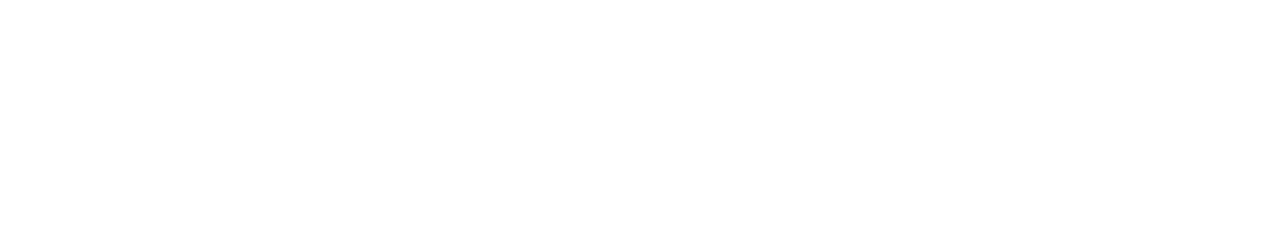
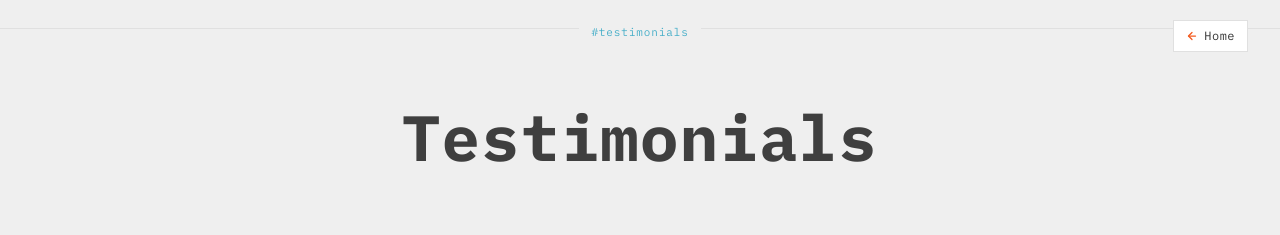
Before and after one commit to siempreotto/v0-otto-salvador-personal-site, a Next.js app: page /testimonials in a window 1280 px wide. Before the commit this address had no page. Shown: the top 235 px of the page. Built offline with nearby package versions, Linux system fonts and the light colour scheme.

Commit message:
feat: move testimonials to dedicated subpage\n\nUpdate main page to link to '/testimonials' and remove section.

```diff
--- a/app/page.tsx
+++ b/app/page.tsx
@@ -1,6 +1,5 @@
 import { LinkButton } from "@/components/link-button"
 import { ProfileSection } from "@/components/profile-section"
-import { TestimonialsSection } from "@/components/testimonials-section"
 import { TrackRecordSection } from "@/components/track-record-section"
 import {
   User,
@@ -23,7 +22,7 @@ import {
 const buttonRows = [
   [
     { label: "About", icon: User, href: "/about" },
-    { label: "Testimonials", icon: MessageSquare, href: "#testimonials" },
+    { label: "Testimonials", icon: MessageSquare, href: "/testimonials" },
     { label: "My track record", icon: Award, href: "#track-record" },
   ],
   [
@@ -108,14 +107,6 @@ export default function HomePage() {
         <hr className="border-border" />
       </div>
 
-      {/* Testimonials Section */}
-      <TestimonialsSection />
-
-      {/* Divider */}
-      <div className="mx-auto max-w-[1120px] px-5 md:px-8 lg:px-10">
-        <hr className="border-border" />
-      </div>
-
       {/* Track Record Section */}
       <TrackRecordSection />
     </main>
--- a/components/testimonials-section.tsx
+++ b/app/testimonials/page.tsx
@@ -1,6 +1,8 @@
 "use client"
 
+import Link from "next/link"
 import Image from "next/image"
+import { ArrowLeft } from "lucide-react"
 
 interface Testimonial {
   name: string
@@ -101,13 +103,36 @@ function TestimonialCard({ testimonial }: { testimonial: Testimonial }) {
   )
 }
 
-export function TestimonialsSection() {
+export default function TestimonialsPage() {
   return (
-    <section id="testimonials" className="py-16 lg:py-24">
-      <div className="mx-auto max-w-[1120px] px-5 md:px-8 lg:px-10">
-        <h2 className="font-mono font-bold text-foreground text-[clamp(34px,4vw,48px)] text-center mb-12 lg:mb-16 tracking-wide">
+    <main className="min-h-screen bg-background font-mono">
+      {/* Top guide line with label */}
+      <div className="relative w-full pt-6 pb-4">
+        <div className="absolute top-1/2 left-0 right-0 h-px bg-border" />
+        <div className="relative flex justify-center">
+          <span className="bg-background px-3 text-[11px] tracking-[0.08em] text-cyan-600/70">
+            #testimonials
+          </span>
+        </div>
+      </div>
+
+      {/* Home button - top right */}
+      <div className="absolute top-5 right-5 md:right-8">
+        <Link
+          href="/"
+          className="inline-flex items-center gap-1.5 bg-white hover:bg-gray-50 border border-border px-3 py-1.5 text-[12px] tracking-[0.04em] text-foreground transition-colors"
+        >
+          <ArrowLeft className="w-3 h-3 text-accent" strokeWidth={2.5} />
+          Home
+        </Link>
+      </div>
+
+      {/* Content */}
+      <div className="mx-auto max-w-[1100px] px-5 md:px-6 lg:px-8 pt-8 pb-16">
+        {/* Heading */}
+        <h1 className="text-[clamp(38px,6vw,64px)] font-bold text-[#3f3f3f] tracking-[0.02em] mb-12 lg:mb-16 text-center">
           Testimonials
-        </h2>
+        </h1>
 
         {/* Desktop: 3 columns */}
         <div className="hidden lg:grid grid-cols-3 gap-x-8 gap-y-12">
@@ -130,6 +155,6 @@ export function TestimonialsSection() {
           ))}
         </div>
       </div>
-    </section>
+    </main>
   )
 }
```
